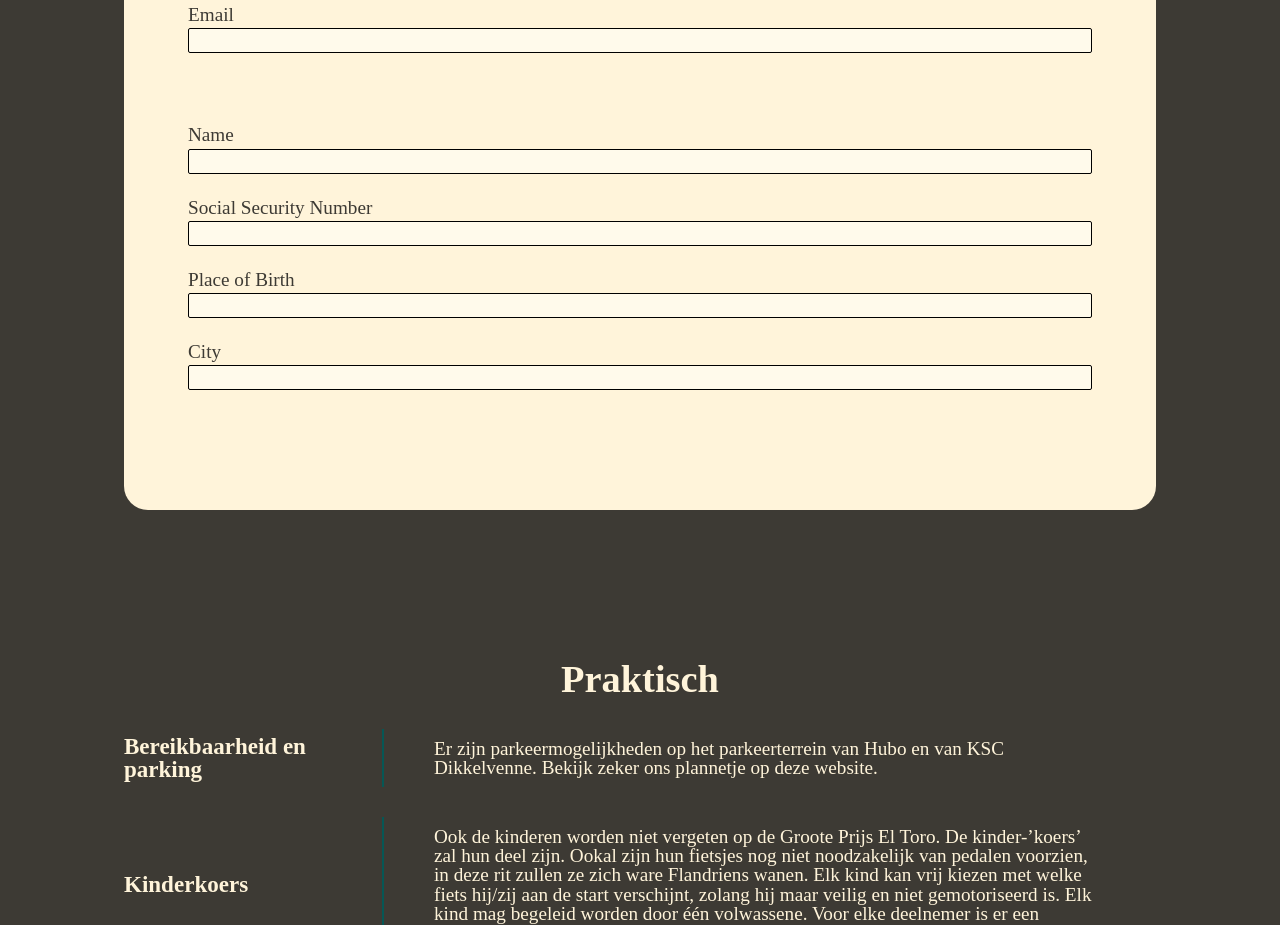
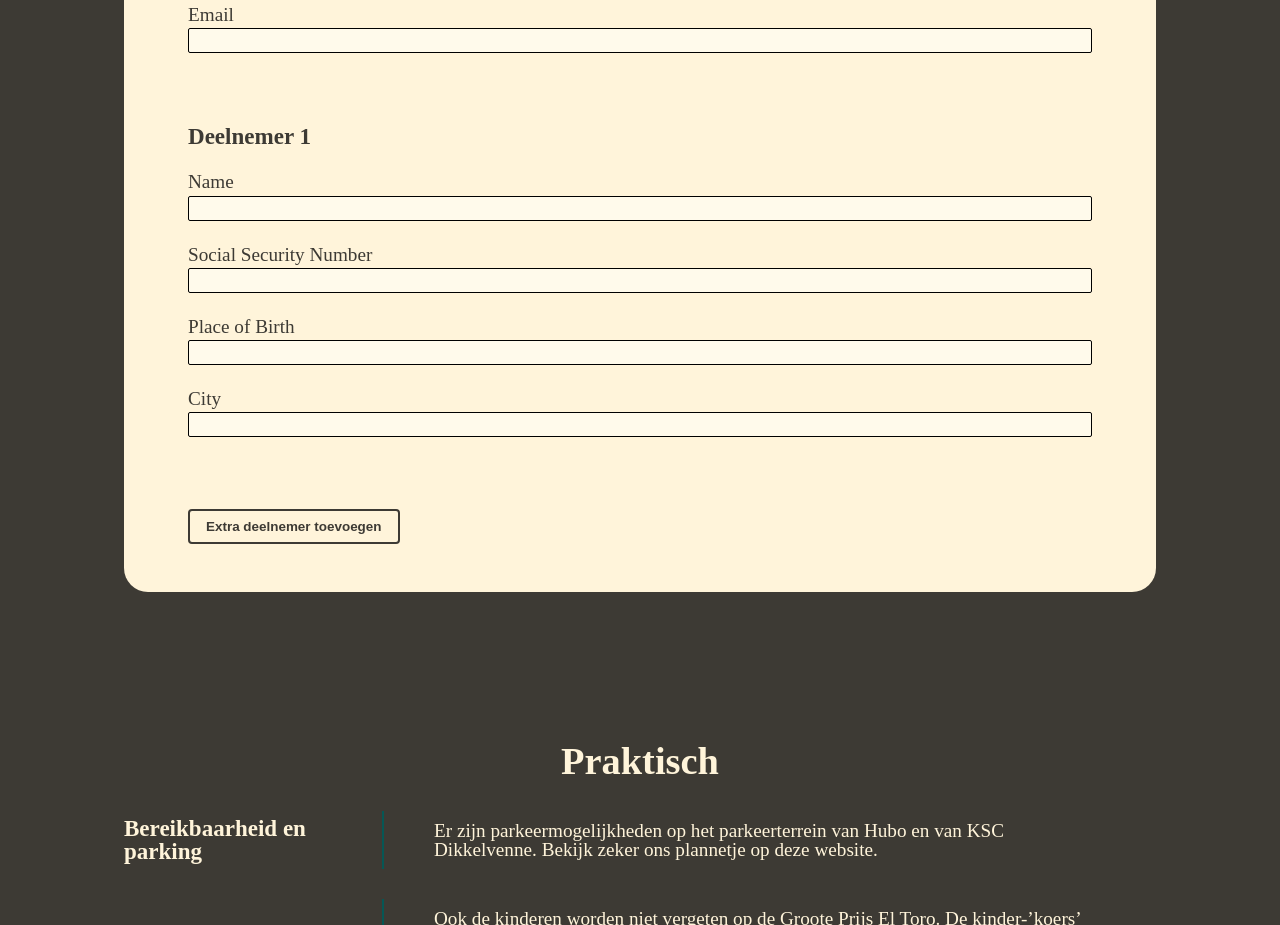
Before and after one commit to TijsM/el-toro-next, a Next.js app: page / in a window 1280 px wide. Shown: the part 3080-4005 px from the top of the page. Built offline with nearby package versions, Linux system fonts and the light colour scheme.

Commit message:
feat: add button to add multiple participants

```diff
--- a/src/components/Landing.tsx
+++ b/src/components/Landing.tsx
@@ -23,6 +23,7 @@ export const Landing = () => {
         onClick={() => console.log("todo")}
         text="inschrijven"
         size="large"
+        inverted
       />
       {/* </a> */}
     </StHeader>
--- a/src/components/core/Button.tsx
+++ b/src/components/core/Button.tsx
@@ -1,4 +1,4 @@
-import styled from "styled-components";
+import styled, { DefaultTheme, useTheme } from "styled-components";
 
 type ButtonSizes = "medium" | "large";
 
@@ -6,11 +6,12 @@ type ButtonProps = {
   onClick: () => void;
   text: string;
   size: ButtonSizes;
+  inverted?: boolean;
 };
 
-export const Button = ({ onClick, text, size }: ButtonProps) => {
+export const Button = ({ onClick, text, size, inverted }: ButtonProps) => {
   return (
-    <StButton onClick={onClick} size={size}>
+    <StButton onClick={onClick} size={size} inverted={inverted}>
       {text}
     </StButton>
   );
@@ -32,7 +33,18 @@ const getButtonFontSize = (size: ButtonSizes) => {
   }
 };
 
-const StButton = styled.button<{ size: ButtonSizes }>`
+const getButtonColor = (theme: DefaultTheme, inverted?: boolean) => {
+  if (inverted) {
+    return theme.colors.yellow;
+  } else {
+    return theme.colors.dark;
+  }
+};
+
+const StButton = styled.button<{
+  size: ButtonSizes;
+  inverted?: boolean;
+}>`
   display: block;
   text-align: center;
 
@@ -40,8 +52,8 @@ const StButton = styled.button<{ size: ButtonSizes }>`
   font-weight: bold;
 
   border-radius: ${({ theme }) => theme.borderRadius.small};
-  color: ${({ theme }) => theme.colors.yellow};
-  border: ${({ theme }) => theme.colors.yellow} 2px solid;
+  color: ${({ theme, inverted }) => getButtonColor(theme, inverted)};
+  border: ${({ theme, inverted }) => getButtonColor(theme, inverted)} 2px solid;
 
   cursor: pointer;
 
--- a/src/components/sign-up/ParticipantForm.tsx
+++ b/src/components/sign-up/ParticipantForm.tsx
@@ -1,6 +1,6 @@
 import styled from "styled-components";
 import { Input } from "../core";
-import { useState } from "react";
+import { H3 } from "../../styled-components/Types";
 
 export type Particpant = {
   name: string;
@@ -25,6 +25,7 @@ export const defaultParticipant: Particpant = {
 export const ParticipantForm = ({
   participant,
   setParticipant,
+  count,
 }: ParticipantFormProps) => {
   const updateParticipant = (
     propName: keyof Particpant,
@@ -37,6 +38,8 @@ export const ParticipantForm = ({
 
   return (
     <StParticipantContainer>
+      <StH3>Deelnemer {count}</StH3>
+      <StFormItems>
         <Input
           value={participant.name}
           onChange={(e) => updateParticipant("name", e.target.value)}
@@ -63,10 +66,17 @@ export const ParticipantForm = ({
           label={"City"}
           name="city"
         />
+      </StFormItems>
     </StParticipantContainer>
   );
 };
 
+const StFormItems = styled.div``;
+
 const StParticipantContainer = styled.div`
   padding-bottom: 48px;
 `;
+
+const StH3 = styled(H3)`
+  margin-bottom: 24px;
+`;
--- a/src/components/sign-up/SignUpForm.tsx
+++ b/src/components/sign-up/SignUpForm.tsx
@@ -39,7 +39,13 @@ export const SignUpForm = () => {
           />
         );
       })}
-      {/* <Button /> */}
+      <Button
+        onClick={() => {
+          setParticipants([...participants, defaultParticipant]);
+        }}
+        text={"Extra deelnemer toevoegen"}
+        size={"medium"}
+      />
     </StContainer>
   );
 };
--- a/src/constants/theme.tsx
+++ b/src/constants/theme.tsx
@@ -2,6 +2,7 @@ const colors = {
   green: "#065755",
   yellow: "#fff4da",
   lightYellow: "#fffaeb",
+  dark: "#3d3a34",
 };
 
 const borderRadius = {
```
Lines whose indentation alone changed are shown as unchanged.
